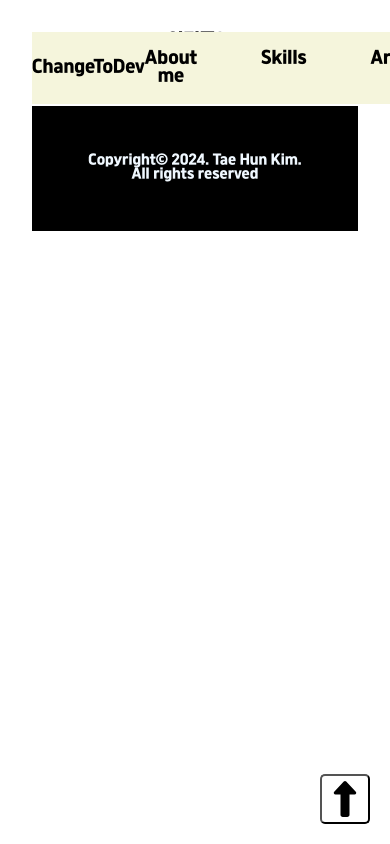
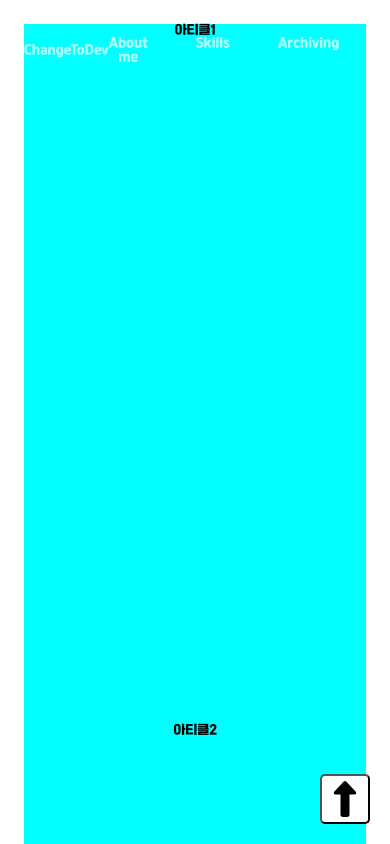
Before and after one commit to kimtaehun-dev/tagDev, a React (Vite) app: page / in a window 390 px wide. Shown: the top 844 px of the page. Built offline with nearby package versions, Linux system fonts and the light colour scheme.

Commit message:
헤더 반응형 디자인

```diff
--- a/src/components/organisms/Header/Header.css
+++ b/src/components/organisms/Header/Header.css
@@ -1,15 +1,28 @@
 header {
-  background-color: beige;
   width: 100%;
   height: 4.5rem;
   position: fixed;
 }
 
-.header-contents .header-item:hover{
+.scrolled-header .header-item:hover{
   color: red;
+  cursor: pointer;
 }
 
-.header-contents{
+.scrolled-header{
+  color: black;
+}
+
+.noScrolled-header .header-item:hover{
+  color: white;
+  cursor: pointer;
+}
+
+.noScrolled-header{
+  color : hsla(0,0%,100%,.7);
+}
+
+.header-common{
   width: 100%;
   height: 100%;
   margin: 0 auto;
--- a/src/components/organisms/Header/Header.tsx
+++ b/src/components/organisms/Header/Header.tsx
@@ -1,12 +1,32 @@
 
+import { useEffect, useState } from 'react';
 import HeaderTittle from '../../atoms/tittle/HeaderTittle';
 import './Header.css'
 
 export default function Header(){
   const headerContentsList = ['About me','Skills', 'Archiving','Projects','Career'];
+  const [isScrolled, setIsScrolled] = useState(false);
+
+  useEffect(()=>{
+    const handleScroll = ()=>{
+      if(window.scrollY>0){
+        setIsScrolled(true)
+      }
+      else{
+        setIsScrolled(false);
+      }
+    }
+
+    window.addEventListener('scroll', handleScroll);
+    return ()=>{
+      window.removeEventListener('scroll', handleScroll);
+    }
+
+  },[])
+
   return(
-    <header>
-      <div className='header-contents'>
+    <header style={{backgroundColor: isScrolled?'beige':''}}>
+      <div className={isScrolled?'scrolled-header header-common':'noScrolled-header header-common'}>
         <HeaderTittle />
         <div className='header-menu-group'>
           {headerContentsList.map((item, index)=>(
--- a/src/components/organisms/footer/Footer.css
+++ b/src/components/organisms/footer/Footer.css
@@ -4,5 +4,4 @@ footer{
   text-align: center;
   background-color: black;
   color: aliceblue;
-  font-size: 0.8rem;
 }
--- a/src/components/organisms/main/MainSection.tsx
+++ b/src/components/organisms/main/MainSection.tsx
@@ -1,10 +1,12 @@
+import './mainSection.css';
+
 export default function MainSection(){
   return(
     <main>
-      <div>아티클1</div>
-      <div>아티클2</div>
-      <div>아티클3</div>
-      <div>아티클4</div>
+      <div className='test'>아티클1</div>
+      <div className='test'>아티클2</div>
+      <div className='test'>아티클3</div>
+      <div className='test'>아티클4</div>
     </main>
   )
 }
--- a/src/components/organisms/main/mainSection.css
+++ b/src/components/organisms/main/mainSection.css
@@ -0,0 +1,4 @@
+.test{
+  height : 700px;
+  background-color: aqua;
+}
--- a/src/index.css
+++ b/src/index.css
@@ -9,6 +9,26 @@
   font-style: normal;
 }
 
+:root{
+  --font-size:16px;
+}
+
+@media screen and (max-width:768px){
+  :root{
+    --font-size :14px;
+  }
+}
+
+@media screen and (max-width:480px){
+  :root{
+    --font-size :12px;
+  }
+}
+
+html {
+  font-size: var(--font-size);
+}
+
 body{
   font-family: 'jalnanGothic', sans-serif;
 }
```
